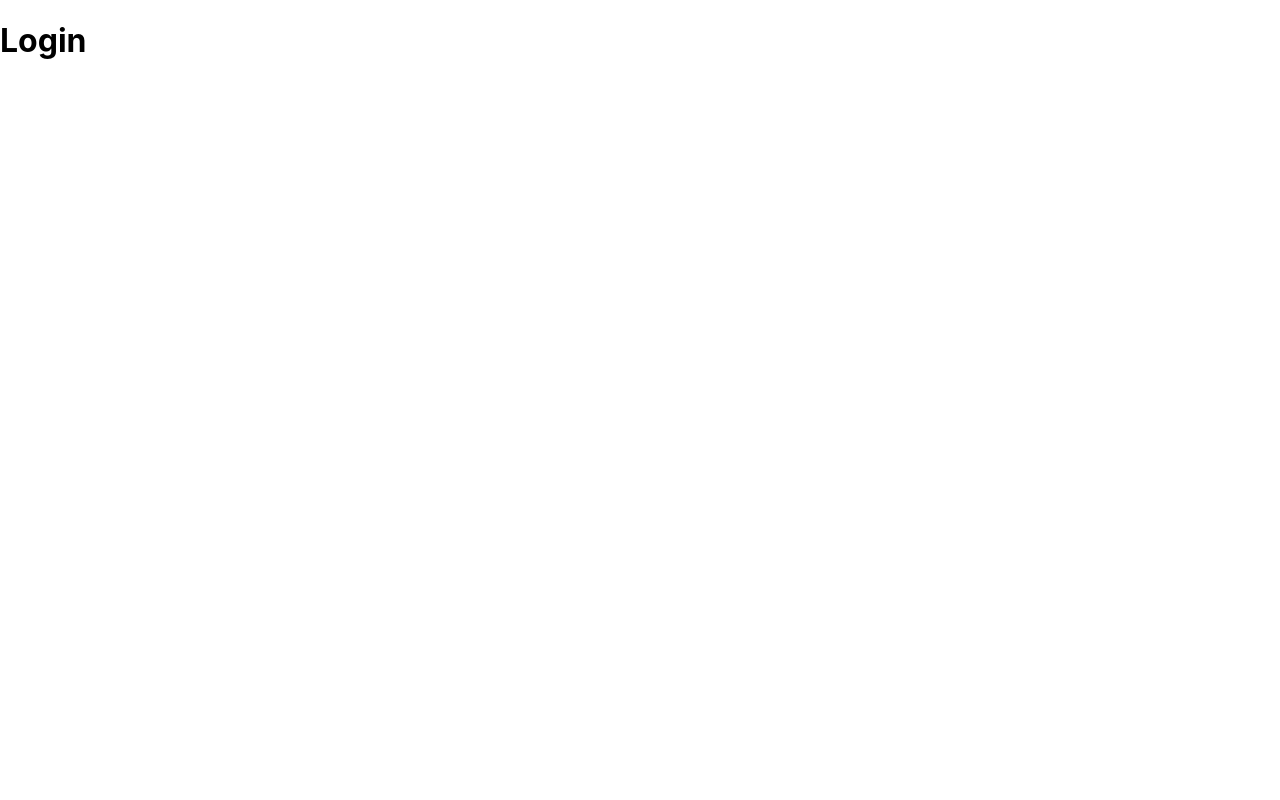
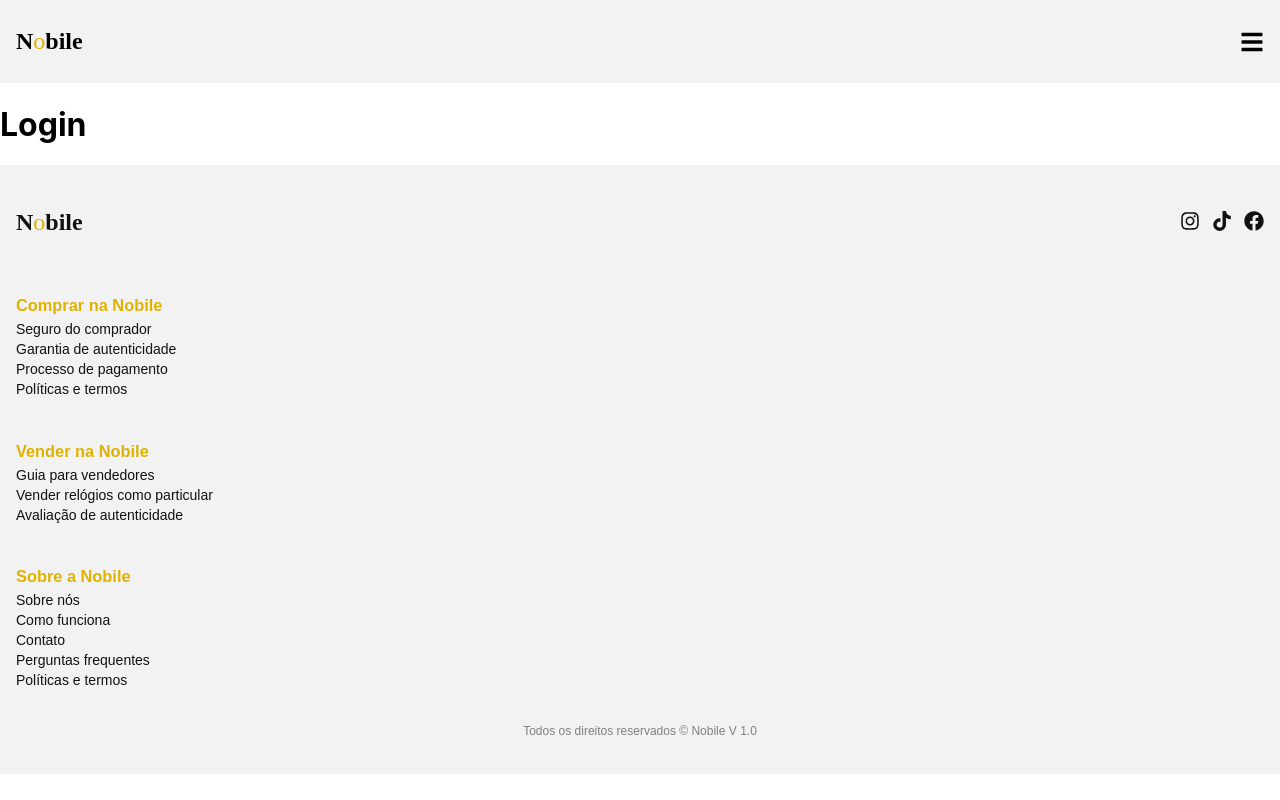
Before and after one commit to gabrielmoc/nobile, a React (Create React App) app in the folder frontend/: page /login in a window 1280 px wide. Built offline with nearby package versions, Linux system fonts and the light colour scheme.

Commit message:
header e footer

```diff
--- a/frontend/src/App.js
+++ b/frontend/src/App.js
@@ -1,15 +1,21 @@
 import React from "react";
 import { BrowserRouter, Routes, Route } from "react-router-dom";
+
+import Header from "./components/Header";
+import Footer from "./components/Footer";
+
 import Home from "./pages/Home";
 import Login from "./pages/Login";
 
 function App() {
   return (
     <BrowserRouter>
+      <Header />
       <Routes>
         <Route path="/" element={<Home />} />
         <Route path="/login" element={<Login />} />
       </Routes>
+      <Footer />
     </BrowserRouter>
   );
 }
--- /dev/null
+++ b/frontend/src/components/Footer.jsx
@@ -0,0 +1,56 @@
+import React from 'react';
+import '../styles/footer.css';
+import { FaInstagram, FaTiktok, FaFacebook } from 'react-icons/fa';
+
+const Footer = () => {
+  return (
+    <footer className="footer-nobile">
+      <div className="footer-top">
+        <h2 className="logo">N<span className="logo-detail">o</span>bile</h2>
+        <div className="social-icons">
+          <FaInstagram />
+          <FaTiktok />
+          <FaFacebook />
+        </div>
+      </div>
+
+      <div className="footer-links">
+        <div>
+          <h3>Comprar na Nobile</h3>
+          <ul>
+            <li>Seguro do comprador</li>
+            <li>Garantia de autenticidade</li>
+            <li>Processo de pagamento</li>
+            <li>Políticas e termos</li>
+          </ul>
+        </div>
+
+        <div>
+          <h3>Vender na Nobile</h3>
+          <ul>
+            <li>Guia para vendedores</li>
+            <li>Vender relógios como particular</li>
+            <li>Avaliação de autenticidade</li>
+          </ul>
+        </div>
+
+        <div>
+          <h3>Sobre a Nobile</h3>
+          <ul>
+            <li>Sobre nós</li>
+            <li>Como funciona</li>
+            <li>Contato</li>
+            <li>Perguntas frequentes</li>
+            <li>Políticas e termos</li>
+          </ul>
+        </div>
+      </div>
+
+      <div className="footer-bottom">
+        <p>Todos os direitos reservados © Nobile V 1.0</p>
+      </div>
+    </footer>
+  );
+};
+
+export default Footer;
--- /dev/null
+++ b/frontend/src/components/Header.jsx
@@ -0,0 +1,16 @@
+import React from 'react';
+import '../styles/header.css';
+import { FaBars } from 'react-icons/fa';
+
+const Header = () => {
+  return (
+    <header className="header-nobile">
+      <div className="header-content">
+        <h1 className="logo">N<span className="logo-detail">o</span>bile</h1>
+        <FaBars className="menu-icon" />
+      </div>
+    </header>
+  );
+};
+
+export default Header;
--- /dev/null
+++ b/frontend/src/styles/footer.css
@@ -0,0 +1,60 @@
+.footer-nobile {
+  background-color: #f2f2f2;
+  padding: 24px 16px;
+  font-family: sans-serif;
+  font-size: 14px;
+  color: #111;
+}
+
+.footer-top {
+  display: flex;
+  justify-content: space-between;
+  align-items: center;
+  margin-bottom: 24px;
+}
+
+.social-icons svg {
+  font-size: 20px;
+  margin-left: 12px;
+  cursor: pointer;
+}
+
+.logo {
+  font-family: serif;
+  font-size: 1.5rem;
+  font-weight: 600;
+}
+
+.logo-detail {
+  color: #e0b200;
+  font-weight: 400;
+}
+
+.footer-links {
+  display: flex;
+  flex-direction: column;
+  gap: 24px;
+}
+
+.footer-links h3 {
+  color: #e0b200;
+  font-weight: 600;
+  margin-bottom: 6px;
+}
+
+.footer-links ul {
+  list-style: none;
+  padding: 0;
+  margin: 0;
+}
+
+.footer-links li {
+  margin-bottom: 4px;
+}
+
+.footer-bottom {
+  margin-top: 32px;
+  font-size: 12px;
+  color: gray;
+  text-align: center;
+}
--- /dev/null
+++ b/frontend/src/styles/header.css
@@ -0,0 +1,27 @@
+.header-nobile {
+  background-color: #f2f2f2;
+  padding: 12px 16px;
+}
+
+.header-content {
+  display: flex;
+  justify-content: space-between;
+  align-items: center;
+}
+
+.logo {
+  font-family: serif;
+  font-size: 1.5rem;
+  font-weight: 600;
+}
+
+.logo-detail {
+  color: #e0b200; /* amarelo discreto */
+  font-weight: 400;
+}
+
+.menu-icon {
+  font-size: 24px;
+  color: #000;
+  cursor: pointer;
+}
```
Also changed, not shown: frontend/src/assets/logo.png (added).
